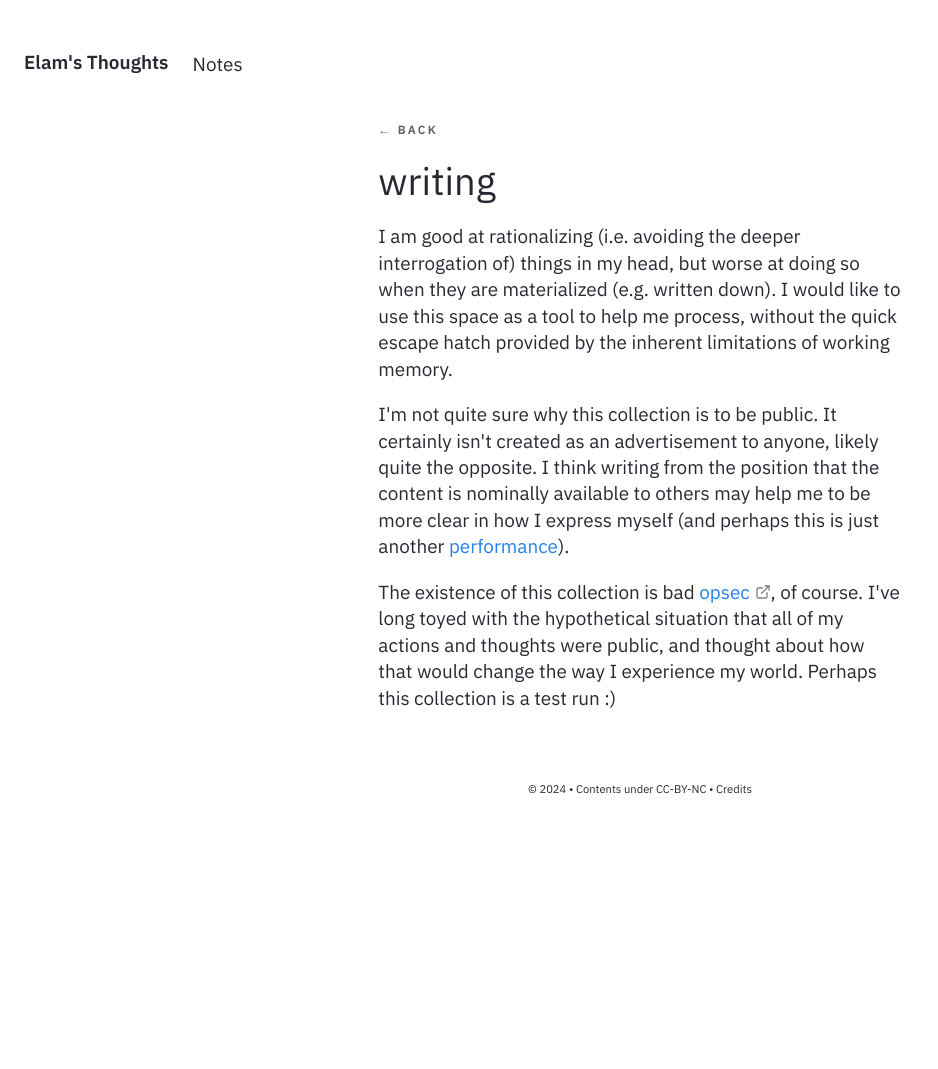
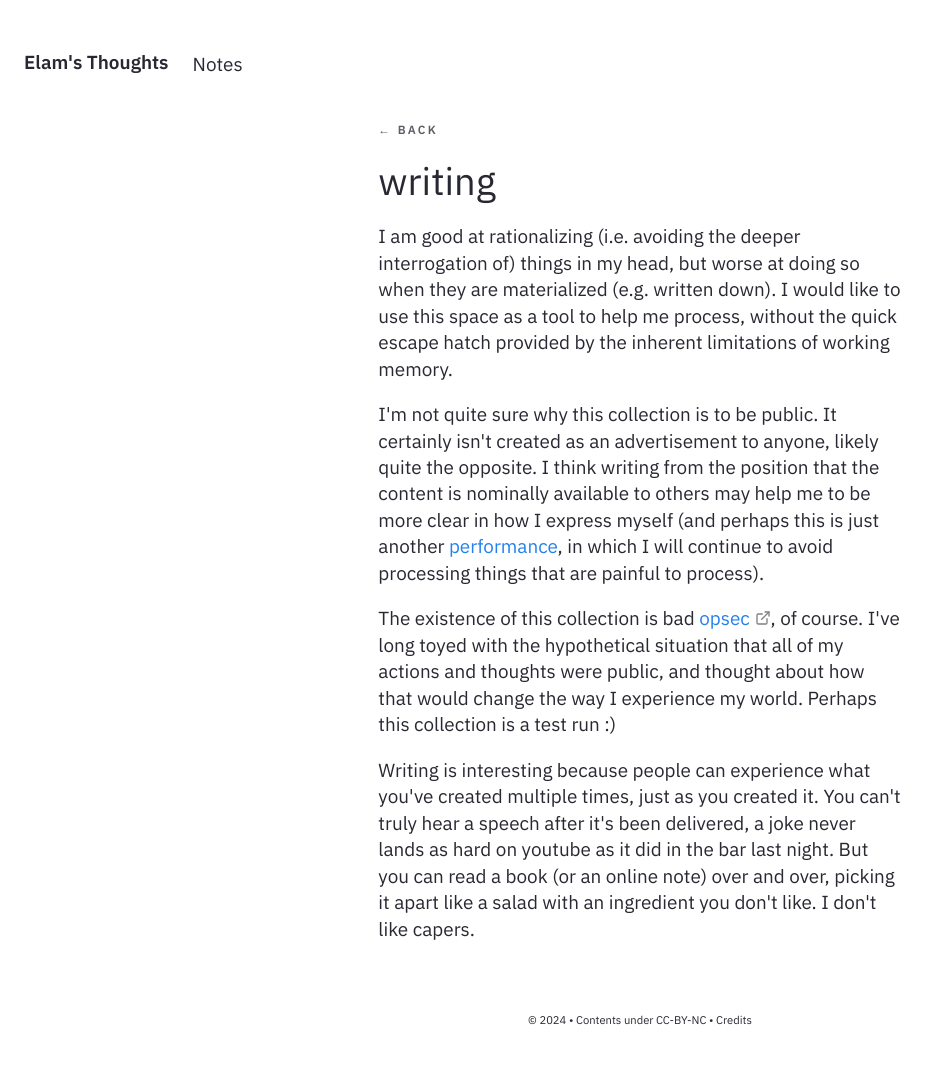
Before and after one commit to elamdf/elam_thoughts, a Jekyll site: the page built from _notes/Public/writing.md, in a window 1280 px wide. Shown: the whole page, without its empty margins (0-938 px from the left). Built offline with Jekyll 4.4.1, drawn with Linux system fonts in a browser that asks for light colours; before the commit the page ends 900 px from its top, so only the background shows below that.

Commit message:
more on writing

```diff
--- a/_notes/Public/writing.md
+++ b/_notes/Public/writing.md
@@ -5,6 +5,8 @@ date: 21-07-2024
 ---
 I am good at rationalizing (i.e. avoiding the deeper interrogation of) things in my head, but worse at doing so when they are materialized (e.g. written down). I would like to use this space as a tool to help me process, without the quick escape hatch provided by the inherent limitations of working memory.
 
-I'm not quite sure why this collection is to be public. It certainly isn't created as an advertisement to anyone, likely quite the opposite. I think writing from the position that the content is nominally available to others may help me to be more clear in how I express myself (and perhaps this is just another [[performance]]).
+I'm not quite sure why this collection is to be public. It certainly isn't created as an advertisement to anyone, likely quite the opposite. I think writing from the position that the content is nominally available to others may help me to be more clear in how I express myself (and perhaps this is just another [[performance]], in which I will continue to avoid processing things that are painful to process).
 
 The existence of this collection is bad [opsec](https://en.wikipedia.org/wiki/Operations_security), of course. I've long toyed with the hypothetical situation that all of my actions and thoughts were public, and thought about how that would change the way I experience my world. Perhaps this collection is a test run :)
+
+Writing is interesting because people can experience what you've created multiple times, just as you created it. You can't truly hear a speech after it's been delivered, a joke never lands as hard on youtube as it did in the bar last night. But you can read a book (or an online note) over and over, picking it apart like a salad with an ingredient you don't like. I don't like capers.
```
